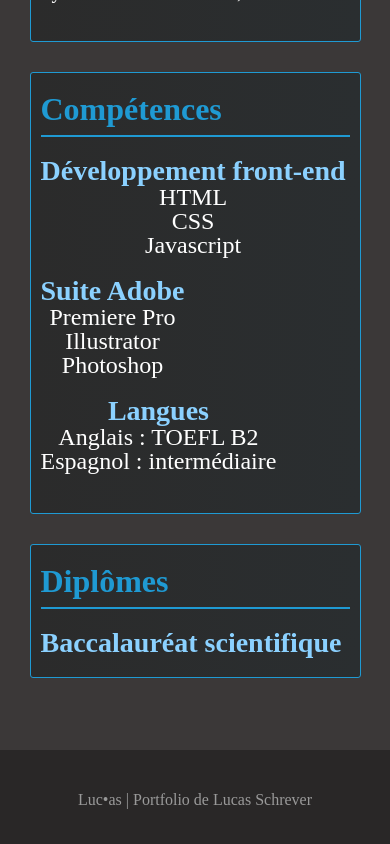
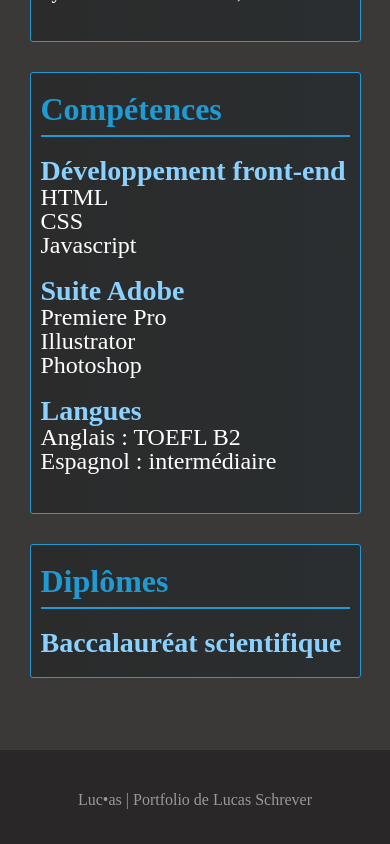
Before and after one commit to LucasLeNumerique/myPortfolio-rooterTry, a React (Create React App) app: page /curriculum-vitae in a window 390 px wide. Shown: the part 2542-3386 px from the top of the page. Built offline with nearby package versions, Linux system fonts and the light colour scheme.

Commit message:
RESPONSIVE

```diff
--- a/src/pages/CV/CV.sass
+++ b/src/pages/CV/CV.sass
@@ -38,7 +38,6 @@ section
         display: flex
         flex-wrap: wrap
         justify-content: space-between
-        text-align: center
         p
             font-size: 1.5em
 
```
